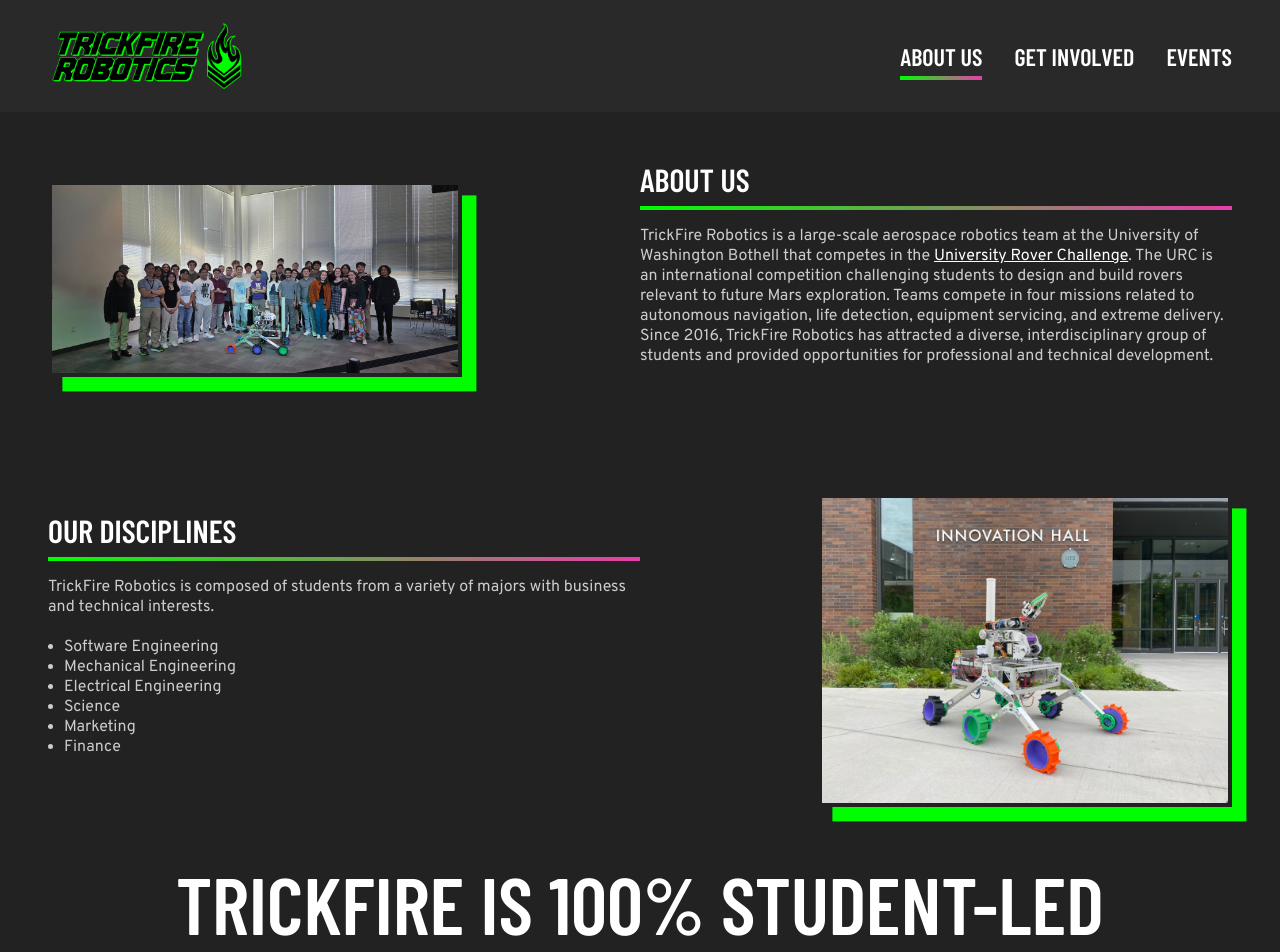
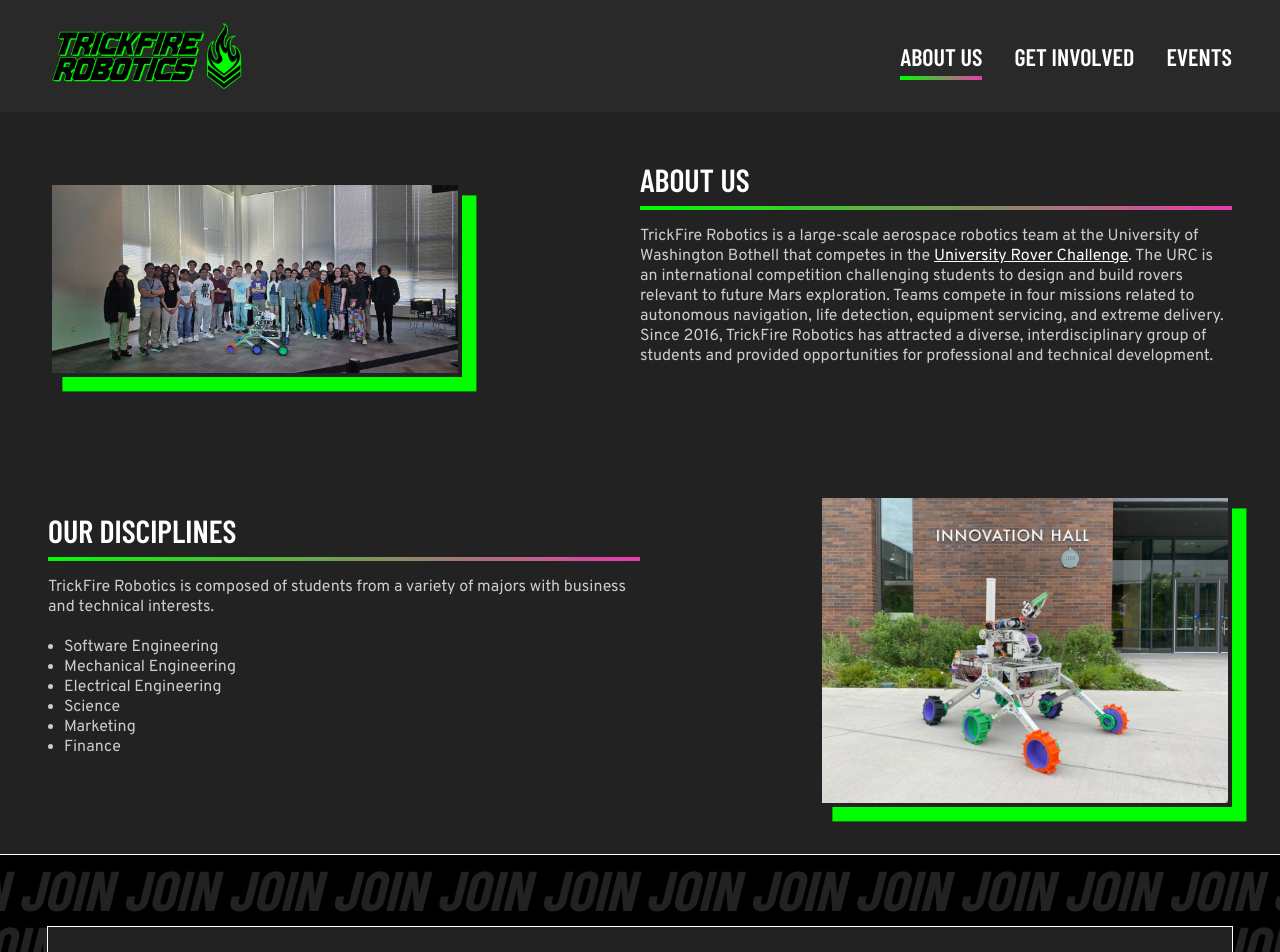
Before and after one commit to TrickfireRobotics/TrickFire-Website, a React (Create React App) app: page /about-us in a window 1280 px wide. Shown: the top 952 px of the page. Built offline with nearby package versions, Linux system fonts and the light colour scheme.

Commit message:
Added the repeating text section back

```diff
--- a/src/components/OfficerSelector/OfficerSection.scss
+++ b/src/components/OfficerSelector/OfficerSection.scss
@@ -8,7 +8,7 @@
         color: $White;
         font-weight: 600;
         text-align: center;
-        padding-bottom: 3rem;
+        padding: 3rem 0;
 
         @media screen and (max-width: 768px) {
             font-size: 3.2rem;
--- a/src/pages/AboutUs/AboutUs.js
+++ b/src/pages/AboutUs/AboutUs.js
@@ -1,6 +1,7 @@
 import './AboutUs.scss'
 import { TextImage } from './../../components/TextImage/TextImage'
 import { MaxWidthContainer } from './../../components/MaxWidthContainer/MaxWidthContainer'
+import { OutlinedBox } from '../../components/OutlinedBox/OutlinedBox'
 import Rover2025 from '../../assets/AboutUs/rover2025.jpeg'
 import RoverUnveiling2025 from '../../assets/AboutUs/roverUnveiling2025.jpeg'
 import ClaytonImage from '../../assets/AboutUs/Clayton.png'
@@ -27,6 +28,16 @@
                     imageSource={Rover2025}
                     alternativeText="A rover with multicolored wheels on a sidewalk in front of plants and a brick wall. "
                 />
+            </MaxWidthContainer>
+            <OutlinedBox
+                backgroundText='Join'
+                link='https://forms.office.com/Pages/ResponsePage.aspx?id=W9229i_wGkSZoBYqxQYL0i7wGfH_Ef9MlM3y37_kRLpUMEVVSDJTTFFOU0RNOEhNVVYyWUI2TjdOTyQlQCN0PWcu'
+                buttonText='Join Us!'
+                isSubpageLink={false}
+                isLink={true}
+                text='Our team consists of smaller specialized subteams that all contribute to the rover at large. Members can join multiple teams and work on several different projects covering a variety of disciplines. No previous experience is needed to join! New members are onboarded on a rolling basis.'
+            />
+            <MaxWidthContainer>
                 <OfficerSection
                     allOfficers={[
                         { type: 'officer', name: 'Clayton', position: 'president', image: ClaytonImage },
```
